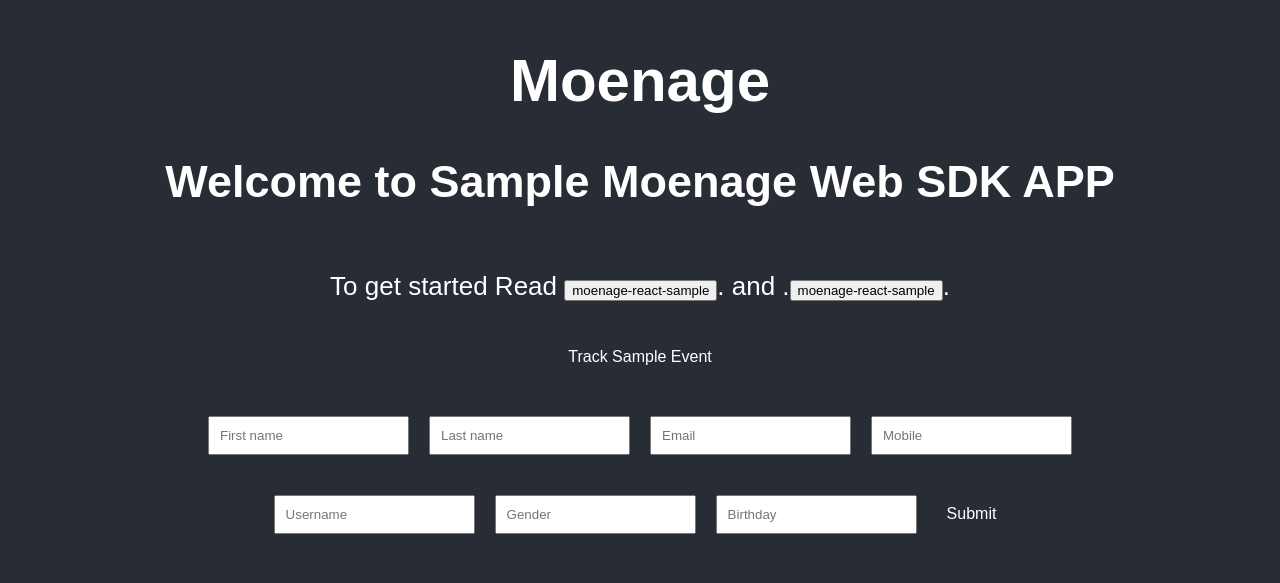
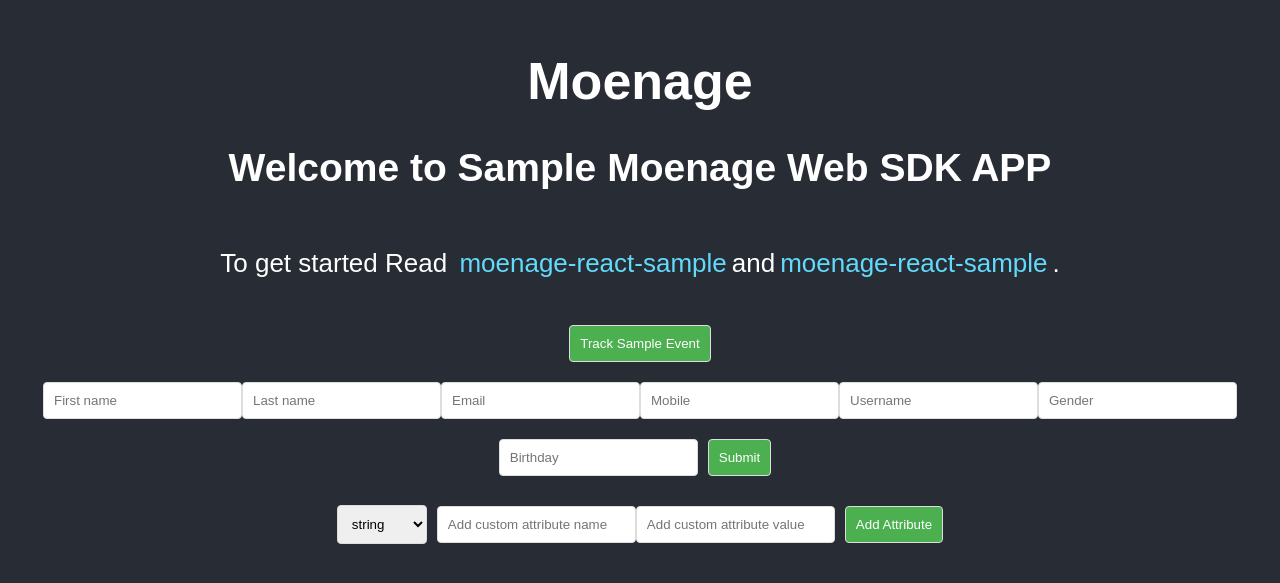
Before and after one commit to Rishav9852Kumar/MOE-SAMPLE-WEBAPP, a React (Create React App) app: page / in a window 1280 px wide. Shown: the part 115-698 px from the top of the page. Built offline with nearby package versions, Linux system fonts and the light colour scheme.

Commit message:
custom attributes added

```diff
--- a/src/App.css
+++ b/src/App.css
@@ -9,42 +9,60 @@
     font-size: calc(10px + 2vmin);
     color: white;
 }
-
-.App-header {
-  font-size: 30px;
-  color: white;
+.inputField, select, button {
+    margin: 10px;
+    margin-bottom: 10px;
+    padding: 10px;
+    border-radius: 4px;
+    border: 1px solid #ddd;
 }
 
-.App-form {
+.content-container {
     display: flex;
-  flex-direction: row;
-  align-items: center;
-  justify-content: center;
-  flex-wrap: wrap;
-  gap: 20px;
-  margin: 20px auto;
     width: 80%;
+    justify-content: space-between;
 }
 
-.App-form input {
-  margin: 10px 0;
-  padding: 10px;
+.form-column {
+    display: flex;
+    flex-direction: column;
+    align-items: center;
+    width: 45%;
+    box-shadow: 0px 0px 12px 1px #000000;
+    border-radius: 8px;
+    padding: 20px;
+    background-color: rgba(0, 0, 0, 0.6);
 }
 
-.App-button {
-  background-color: #282c34;
-  border: none;
-  color: white;
-  text-align: center;
-  display: inline-block;
-  font-size: 16px;
-  transition-duration: 0.4s;
-  cursor: pointer;
-  margin: 10px 0;
+.form {
+    display: flex;
+    flex-direction: column;
+    margin-top: 20px;
+    width: 100%;
+}
+.App-link {
+    color: #61dafb;
+    margin: 0 5px;
+    text-decoration: none;
+}
+input, select, button {
+    margin-top: 10px;
     padding: 10px;
+    border-radius: 4px;
+    border: 1px solid #ddd;
 }
 
-.App-button:hover {
-  background-color: #008CBA;
+button {
+    background-color: #4caf50;
     color: white;
+    cursor: pointer;
+    margin-top: 20px;
 }
+
+button:hover {
+    background-color: #45a049;
+}
+
+h2 {
+    color: #ffffff;
+}
--- a/src/App.js
+++ b/src/App.js
@@ -1,5 +1,4 @@
 import React, { useState } from "react";
-import logo from "./Moengage.svg";
 import "./App.css";
 import { ToastContainer, toast } from "react-toastify";
 import "react-toastify/dist/ReactToastify.css";
@@ -13,6 +12,12 @@
     username: "",
     gender: "",
     birthday: "",
+  });
+
+  const [customAttribute, setCustomAttribute] = useState({
+    attributeName: "",
+    attributeType: "string",
+    attributeValue: "",
   });
 
   const trackButtonClickedEvent = () => {
@@ -37,7 +42,12 @@
       [e.target.name]: e.target.value,
     });
   };
-
+  const handleCustomAttributeChange = (e) => {
+    setCustomAttribute({
+      ...customAttribute,
+      [e.target.name]: e.target.value,
+    });
+  };
   const handleSubmit = (e) => {
     e.preventDefault();
     window.Moengage.add_first_name(formInput.firstname);
@@ -49,6 +59,54 @@
     window.Moengage.add_birthday(new Date(formInput.birthday));
     trackUserDeatilsUpdateEvent();
   };
+  const handleCustomAttributeSubmit = (e) => {
+    e.preventDefault();
+    if (
+      customAttribute.attributeName !== "" &&
+      customAttribute.attributeValue !== ""
+    ) {
+      var typedAttributeValue;
+      switch (customAttribute.attributeType) {
+        case "string":
+          typedAttributeValue = customAttribute.attributeValue.toString();
+          break;
+        case "integer":
+          typedAttributeValue = parseInt(customAttribute.attributeValue);
+          break;
+        case "double":
+          typedAttributeValue = parseFloat(customAttribute.attributeValue);
+          break;
+        case "date":
+          typedAttributeValue = new Date(customAttribute.attributeValue);
+          break;
+        case "boolean":
+          typedAttributeValue = customAttribute.attributeValue === "true";
+          break;
+        case "array":
+          // Assume array values are separated with comma
+          typedAttributeValue = customAttribute.attributeValue.split(",");
+          break;
+        default:
+          typedAttributeValue = customAttribute.attributeValue.toString();
+      }
+      window.Moengage.add_user_attribute(
+        customAttribute.attributeName,
+        typedAttributeValue
+      );
+      toast.success("Custom attribute added");
+    } else {
+      toast.error("Custom attribute fields cannot be empty");
+    }
+  };
+  // Name each type for UI
+  const typeOptions = [
+    "string",
+    "integer",
+    "double",
+    "date",
+    "boolean",
+    "array",
+  ];
   return (
     <div className="App">
       <ToastContainer />
@@ -58,19 +116,22 @@
       </div>
       <p className="App-intro">
         To get started Read{" "}
-        <button
+        <a
+          href="https://github.com/moengage/webSDK-sample/tree/master/react-sample"
+          rel="noopener noreferrer"
+          className="App-link"
+        >
+          moenage-react-sample
+        </a>
+        and
+        <a
           href="https://github.com/moengage/webSDK-sample/tree/master/react-sample"
           target="_blank"
+          rel="noopener noreferrer"
+          className="App-link"
         >
           moenage-react-sample
-        </button>
-        . and .
-        <button
-          href="https://github.com/moengage/webSDK-sample/tree/master/react-sample"
-          target="_blank"
-        >
-          moenage-react-sample
-        </button>
+        </a>
         .
       </p>
 
@@ -131,6 +192,37 @@
           Submit
         </button>
       </form>
+      <form
+        className="Custom-Attribute-Form"
+        onSubmit={handleCustomAttributeSubmit}
+      >
+        <select
+          name="attributeType"
+          value={customAttribute.attributeType}
+          onChange={handleCustomAttributeChange}
+        >
+          {typeOptions.map((type, index) => (
+            <option value={type} key={index}>
+              {type}
+            </option>
+          ))}
+        </select>
+        <input
+          name="attributeName"
+          value={customAttribute.attributeName}
+          onChange={handleCustomAttributeChange}
+          required
+          placeholder="Add custom attribute name"
+        />
+        <input
+          name="attributeValue"
+          value={customAttribute.attributeValue}
+          onChange={handleCustomAttributeChange}
+          required
+          placeholder="Add custom attribute value"
+        />
+        <button type="submit">Add Attribute</button>
+      </form>
     </div>
   );
 }
```
Lines whose indentation alone changed are shown as unchanged.
